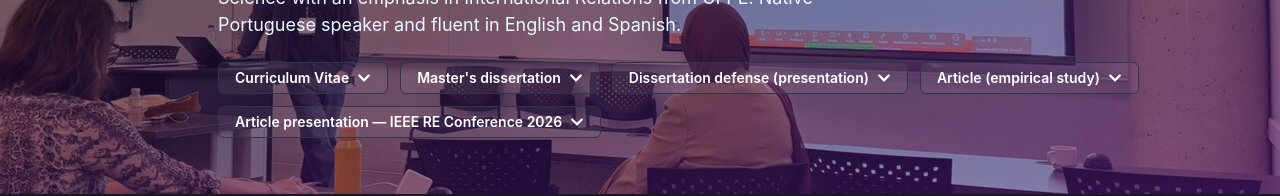
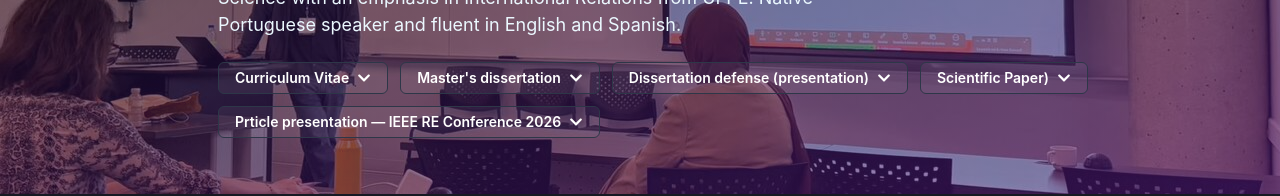
Before and after one commit to manoelvsalgado/portfolio, a React (Vite) app in the folder frontend/: page / in a window 1280 px wide. Shown: the part 306-502 px from the top of the page. Built offline with nearby package versions, Linux system fonts and the light colour scheme.

Commit message:
feat: update article labels for downloads in multiple languages

```diff
--- a/frontend/src/locales/resources.ts
+++ b/frontend/src/locales/resources.ts
@@ -19,7 +19,7 @@ export const resources = {
           'Mestre em Engenharia de Software pela C.E.S.A.R School, tecnólogo em Análise e Desenvolvimento de Sistemas pelo SENAC e bacharel em Ciência Política com ênfase em Relações Internacionais pela UFPE. Nativo de português e fluente em inglês e espanhol.',
         downloadCv: 'Currículo',
         downloadDissertation: 'Dissertação de Mestrado',
-        downloadArticle: 'Artigo estudo empírico',
+        downloadArticle: 'Artigos científicos',
         downloadConference: 'Apresentação do Artigo na IEEE RE Conference 2026',
         downloadDefense: 'Apresentação de Defesa da Dissertação',
         confirmDownload: 'Deseja baixar {{name}}?',
@@ -198,8 +198,8 @@ export const resources = {
           'Master\'s student in Software Engineering at C.E.S.A.R School, technologist in Systems Analysis and Development from SENAC, and bachelor in Political Science with an emphasis in International Relations from UFPE. Native Portuguese speaker and fluent in English and Spanish.',
         downloadCv: 'Curriculum Vitae',
         downloadDissertation: 'Master\'s dissertation',
-        downloadArticle: 'Article (empirical study)',
-        downloadConference: 'Article presentation — IEEE RE Conference 2026',
+        downloadArticle: 'Scientific Paper)',
+        downloadConference: 'Prticle presentation — IEEE RE Conference 2026',
         downloadDefense: 'Dissertation defense (presentation)',
         confirmDownload: 'Do you want to download {{name}}?',
         comingSoon: 'coming soon',
@@ -371,7 +371,7 @@ export const resources = {
           'Estudiante de maestría en Ingeniería de Software en C.E.S.A.R School, tecnólogo en Análisis y Desarrollo de Sistemas por SENAC y licenciado en Ciencia Política con énfasis en Relaciones Internacionales por la UFPE. Portugués nativo y con fluidez en inglés y español.',
         downloadCv: 'Currículum Vitae',
         downloadDissertation: 'Tesis de maestría',
-        downloadArticle: 'Artículo (estudio empírico)',
+        downloadArticle: 'Artículo de Investigación',
         downloadConference: 'Presentación del artículo — IEEE RE Conference 2026',
         downloadDefense: 'Presentación de la defensa de la tesis',
         confirmDownload: '¿Desea descargar {{name}}?',
```
